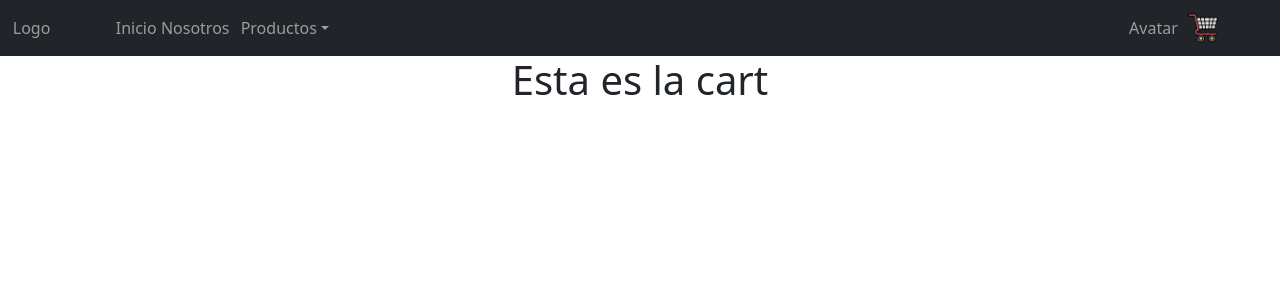
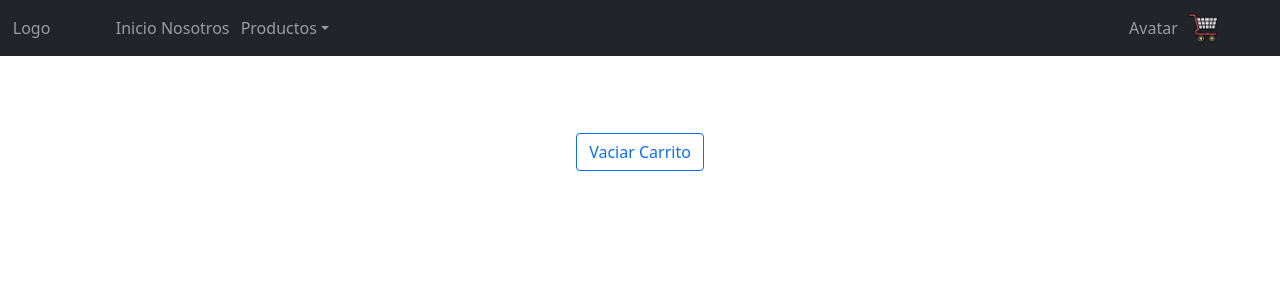
Before and after one commit to RuizYamil/react-coder, a React (Create React App) app: page /cart in a window 1280 px wide. Shown: the top 300 px of the page. Built offline with nearby package versions, Linux system fonts and the light colour scheme.

Commit message:
Agregando CartContext

```diff
--- a/src/App.jsx
+++ b/src/App.jsx
@@ -4,9 +4,11 @@ import NavBar from './components/NavBar/NavBar';
 import ItemListContainer from './components/ItemListContainer/ItemListContainer';
 import ItemDetailContainer from './components/ItemDetailContainer/ItemDetailContainer';
 import Cart from './components/Cart/Cart';
+import { CartContextProvider } from './components/Context/cartContext';
 
 function App() {
   return (
+    <CartContextProvider>
       <BrowserRouter>
           <div className="App">
             <NavBar />
@@ -18,6 +20,7 @@ function App() {
             </Routes>
           </div>
       </BrowserRouter>
+    </CartContextProvider>
   );
 }
 
--- /dev/null
+++ b/src/components/Cart/Cart.css
@@ -0,0 +1,21 @@
+.container-list-cart {
+    margin: 4% 0;
+}
+.container-list-cart button {
+    margin: 2%;
+}
+.list-cart {
+    display: flex;
+    align-items: center;
+    justify-content: space-evenly;
+    width: 50%;
+    border: 1px solid;
+    margin: auto;
+}
+.list-cart .module {
+    width: 33%;
+}
+.list-cart .module p {
+    margin: unset;
+    font-weight: bold;
+}
--- a/src/components/Cart/Cart.jsx
+++ b/src/components/Cart/Cart.jsx
@@ -1,9 +1,28 @@
-import React from 'react'
+import React from 'react';
+import { useCartContext } from '../Context/cartContext';
+import './Cart.css';
 
 function Cart() {
+    const {cartList, emptyCart} = useCartContext()
+
     return (
-        <div>
-            <h1>Esta es la cart</h1>
+        <div className='container-list-cart'>
+            {cartList.map(prod =>
+                <div className='list-cart' key={prod.id}>
+                    <div className='module'>
+                        <p>Titulo</p>
+                        {prod.title}
+                    </div>
+                    <div className='module'>
+                        <p>Precio</p>
+                        {prod.price}$
+                    </div>
+                    <div className='module'>
+                        <p>Cantidad</p>
+                        {prod.quantity}
+                    </div>
+                </div>)}
+            <button onClick={emptyCart} className='btn btn-outline-primary btn-block'>Vaciar Carrito</button>
         </div>
     )
 }
--- /dev/null
+++ b/src/components/Context/cartContext.jsx
@@ -0,0 +1,39 @@
+import { useState, useContext, createContext } from 'react';
+
+const CartContext = createContext([]);
+
+export function useCartContext(){
+    return useContext(CartContext)
+}
+
+export const CartContextProvider = ({children}) => {
+    const [cartList, setCartList] = useState([])
+
+    function addCart(items){
+        const index = cartList.findIndex(i => i.id === items.id)
+
+        if(index > -1){
+            const oldQuantity = cartList[index].quantity
+            let newQuantity = oldQuantity + items.quantity
+            cartList[index].quantity = newQuantity
+            let aux = [...cartList]
+            setCartList(aux)
+        }else{
+            setCartList([...cartList, items])
+        }
+    }
+
+    function emptyCart(){
+        setCartList([])
+    }
+
+    return(
+        <CartContext.Provider value={{
+            cartList,
+            addCart,
+            emptyCart
+        }}>
+            {children}
+        </CartContext.Provider>
+    )
+}
--- a/src/components/ItemDetailContainer/ItemDetail/ItemDetail.jsx
+++ b/src/components/ItemDetailContainer/ItemDetail/ItemDetail.jsx
@@ -1,13 +1,19 @@
 import React, {useState} from 'react';
 import { Link } from 'react-router-dom';
+import { useCartContext } from '../../Context/cartContext';
 import ItemCount from '../../useState/ItemCount';
 import './ItemDetail.css';
 
 function ItemDetail({product}) {
+    const {cartList, addCart} = useCartContext()
+
+    console.log(cartList);
+
     const [show, setShow] = useState(true)
 
-    const onAdd = () => {
+    const onAdd = (quantity) => {
         setShow(false)
+        addCart({...product, quantity: quantity})
     }
 
     return (
--- a/src/components/useState/ItemCount.css
+++ b/src/components/useState/ItemCount.css
@@ -16,7 +16,3 @@
     align-items: center;
     font-size: 25px;
 }
-.test {
-    width: 500px;
-    margin: 0;
-}
```
Lines whose indentation alone changed are shown as unchanged.
